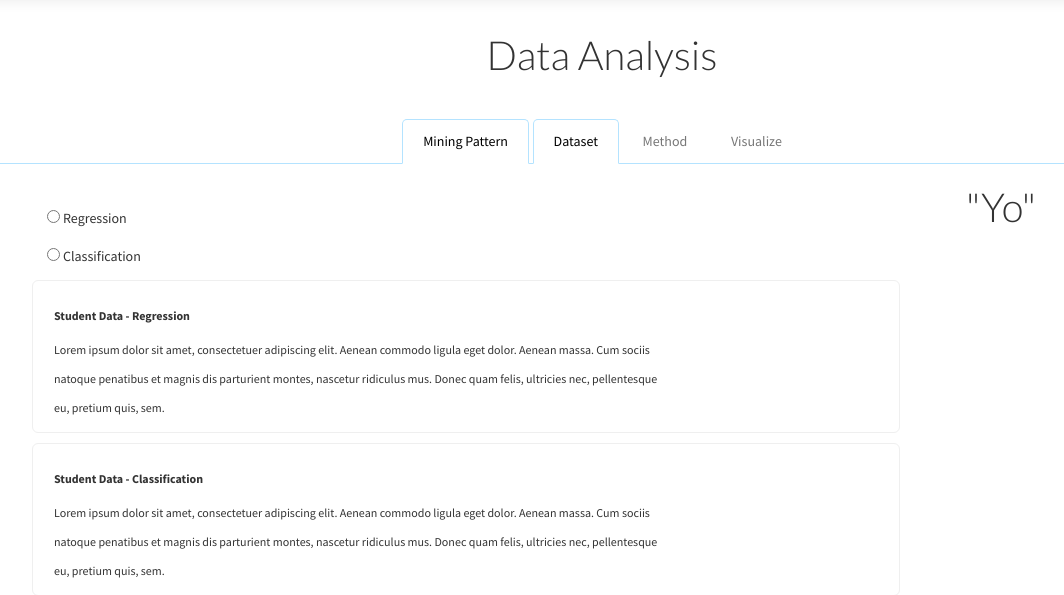
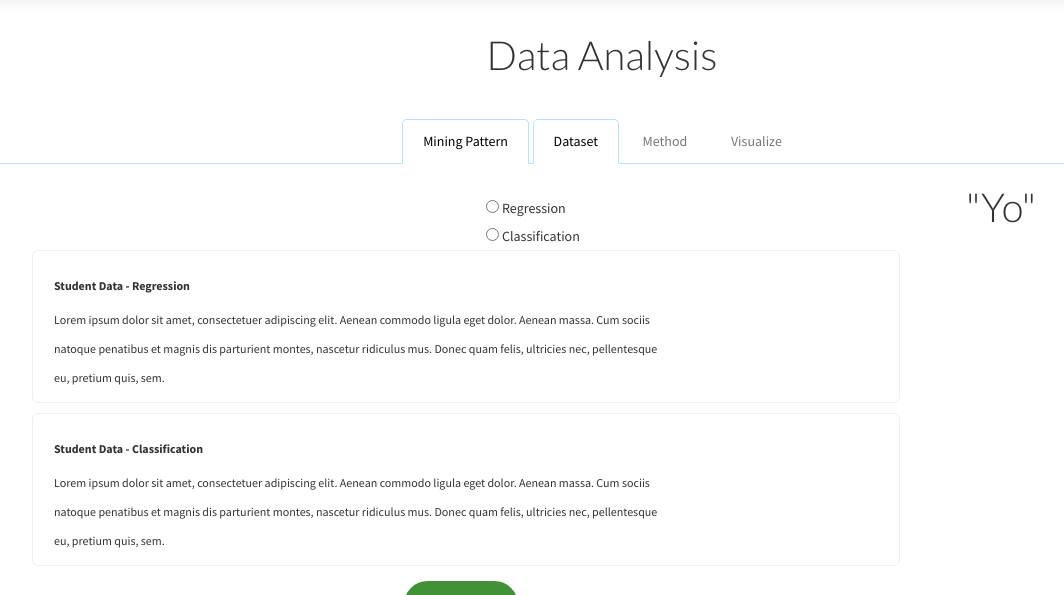
Before and after one commit to steffanboodhoo/DataMiningProject, a Flask app: page /analysis in a window 1280 px wide. Shown: the part 58-653 px from the top of the page, without its empty margins (38-1102 px from the left). Run offline with Flask 2, Linux system fonts and the light colour scheme; some libraries are stand-ins or nearby versions.

Commit message:
branch point

```diff
--- a/app/static/css/upload.css
+++ b/app/static/css/upload.css
@@ -35,7 +35,6 @@
 }
 
 label {
-	margin: 10px;
 	display: block;
 	font-size: 14px;
 	line-height: 2em;
--- a/app/templates/analysis.html
+++ b/app/templates/analysis.html
@@ -31,7 +31,7 @@
 			</div>
 
 			<div class="grid-85 pull-15">
-				<div class="grid-50">
+				<div class="grid-50 push-50">
 					<div class="grid-100" id="analysis_pattern_tab">
 						<div>
 							<label><input type="radio" name="dataset_pattern" id="regression" value="Regression">Regression</label>
```
